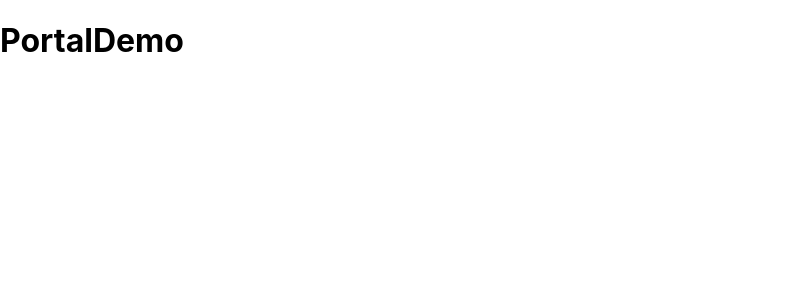
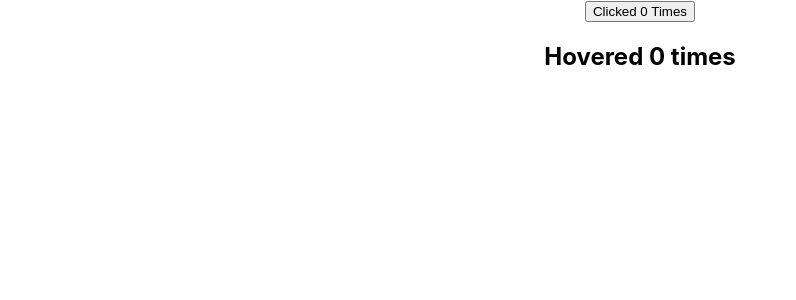
Before and after one commit to sakilbd/React-Hooks, a React (Create React App) app: page / in a window 1280 px wide. Shown: the top 300 px of the page, without its empty margins (0-796 px from the left). Built offline with nearby package versions, Linux system fonts and the light colour scheme.

Commit message:
higher order componenets added

```diff
--- a/src/App.js
+++ b/src/App.js
@@ -1,16 +1,19 @@
-import logo from './logo.svg';
-import './App.css';
-import Counter from './setState/Counter';
-import LifecycleA from './components/LifecycleA';
-import FragmentDemo from './fragments/FragmentDemo';
-import Table from './fragments/Table';
-import PureComp from './pureComponents/PureComp';
-import ParentComp from './pureComponents/ParentComp';
-import RefsDemo from './refs/RefsDemo';
-import FocusInput from './refs/FocusInput';
-import FRParentInput from './refs/FRParentInput';
-import PortalDemo from './portals/PortalDemo';
-
+import logo from "./logo.svg";
+import "./App.css";
+import Counter from "./setState/Counter";
+import LifecycleA from "./components/LifecycleA";
+import FragmentDemo from "./fragments/FragmentDemo";
+import Table from "./fragments/Table";
+import PureComp from "./pureComponents/PureComp";
+import ParentComp from "./pureComponents/ParentComp";
+import RefsDemo from "./refs/RefsDemo";
+import FocusInput from "./refs/FocusInput";
+import FRParentInput from "./refs/FRParentInput";
+import PortalDemo from "./portals/PortalDemo";
+import Hero from "./errorBoundary/Hero";
+import ErrorBoundary from "./errorBoundary/ErrorBoundary";
+import ClickCounter from "./higherOrderComponents/ClickCounter";
+import HoverCounter from "./higherOrderComponents/HoverCounter";
 
 function App() {
   return (
@@ -24,8 +27,18 @@
       {/* <RefsDemo></RefsDemo> */}
       {/* <FocusInput/> */}
       {/* <FRParentInput/> */}
-     <PortalDemo/>
+      {/* <PortalDemo/> */}
 
+      {/* error boundary */}
+      {/* <ErrorBoundary>
+        <Hero heroName="Batman" />
+        <Hero heroName="Superman" />
+        <Hero heroName="Joker" />
+      </ErrorBoundary> */}
+      {/* error boundary */}
+
+    <ClickCounter/>
+    <HoverCounter/>
     </div>
   );
 }
--- /dev/null
+++ b/src/errorBoundary/ErrorBoundary.js
@@ -0,0 +1,25 @@
+import React, { Component } from 'react'
+
+class ErrorBoundary extends Component {
+    constructor(props) {
+      super(props)
+
+      this.state = {
+         hasError:false
+      }
+    }
+
+    static getDerivedStateFromError(error){
+        return{
+            hasError:true
+        }
+    }
+  render() {
+    if(this.state.hasError){
+        return <h1>Something Went Wrong</h1>
+    }
+    return this.props.children
+  }
+}
+
+export default ErrorBoundary
--- /dev/null
+++ b/src/errorBoundary/Hero.js
@@ -0,0 +1,14 @@
+import React from 'react'
+
+function Hero({heroName}) {
+    if(heroName === 'Joker'){
+        throw new Error('Not a hero!');
+    }
+  return (
+    <div>
+      {heroName}
+    </div>
+  )
+}
+
+export default Hero
--- /dev/null
+++ b/src/higherOrderComponents/ClickCounter.js
@@ -0,0 +1,31 @@
+import React, { Component } from 'react'
+import UpdatedComponent from './withCounter'
+
+ class ClickCounter extends Component {
+    //  constructor(props) {
+    //    super(props)
+
+    //    this.state = {
+    //       count:0
+    //    }
+    //  }
+
+    //  incrementCount = () =>{
+    //      this.setState(prevState =>{
+    //          return { count:prevState.count+1 }
+    //      })
+    //  }
+
+  render() {
+    // const {count} = this.state
+    const {count,incrementCount} = this.props
+    return (
+
+      <div>
+          <button onClick={incrementCount}> Clicked {count} Times</button>
+      </div>
+    )
+  }
+}
+
+export default UpdatedComponent(ClickCounter)
--- /dev/null
+++ b/src/higherOrderComponents/HoverCounter.js
@@ -0,0 +1,29 @@
+import React, { Component } from 'react'
+import UpdatedComponent from './withCounter'
+
+
+class HoverCounter extends Component {
+    // constructor(props) {
+    //     super(props)
+
+    //     this.state = {
+    //        count:0
+    //     }
+    //   }
+
+    //   incrementCount = () =>{
+    //       this.setState(prevState =>{
+    //           return { count:prevState.count+1 }
+    //       })
+    //   }
+  render() {
+    const {count,incrementCount} = this.props
+    return (
+      <div>
+          <h2 onMouseOver={incrementCount}> Hovered {count} times</h2>
+      </div>
+    )
+  }
+}
+
+export default UpdatedComponent(HoverCounter)
--- /dev/null
+++ b/src/higherOrderComponents/withCounter.js
@@ -0,0 +1,24 @@
+import React from "react";
+
+const UpdatedComponent = (OriginalComponent) => {
+  class NewComponenet extends React.Component {
+    constructor(props) {
+      super(props);
+
+      this.state = {
+        count: 0,
+      };
+    }
+
+    incrementCount = () => {
+      this.setState((prevState) => {
+        return { count: prevState.count + 1 };
+      });
+    };
+    render() {
+      return <OriginalComponent count={this.state.count} incrementCount={this.incrementCount}/>;
+    }
+  }
+  return NewComponenet;
+};
+export default UpdatedComponent;
```
Lines whose indentation alone changed are shown as unchanged.
